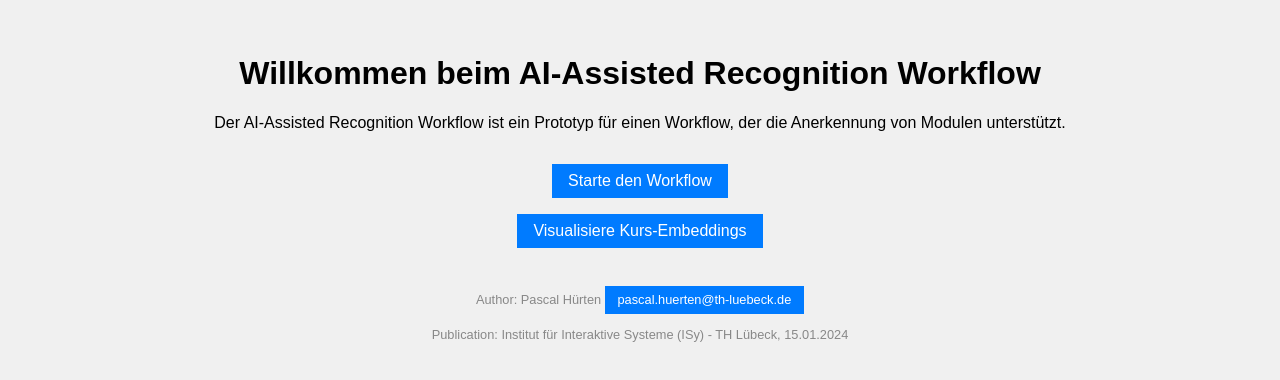
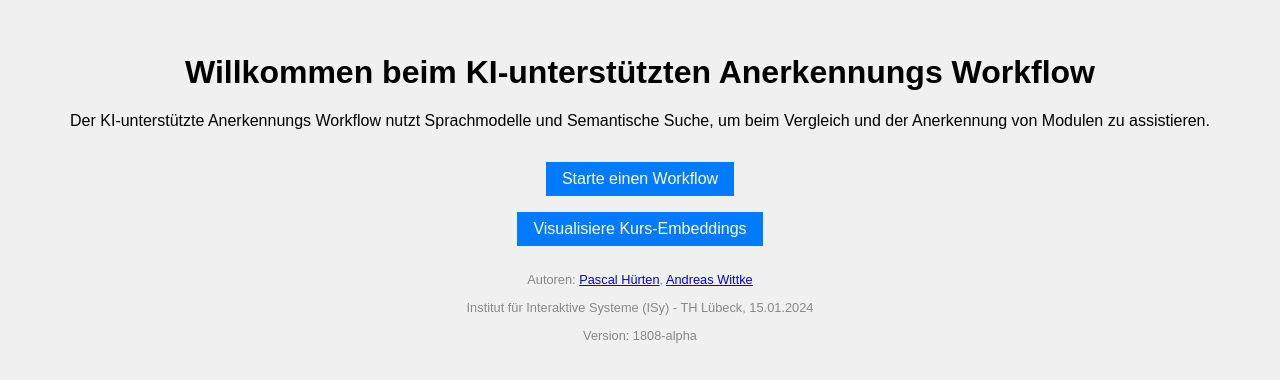
Before and after one commit to pascalhuerten/recog-ai-demo, a plain HTML site: page templates/index.html in a window 1280 px wide. Shown: the part 206-586 px from the top of the page. Drawn offline with Linux system fonts and the light colour scheme.

Commit message:
Update content and styling of index.html

```diff
--- a/templates/index.html
+++ b/templates/index.html
@@ -2,7 +2,7 @@
 <html lang="de">
 <head>
     <meta charset="UTF-8">
-    <title>AI-Assisted Recognition Workflow</title>
+    <title>KI Anerkennungs Workflow</title>
     <style>
         body {
             font-family: Arial, sans-serif;
@@ -17,7 +17,7 @@
         .container {
             text-align: center;
         }
-        a {
+        .button {
             display: inline-block;
             margin-top: 1em;
             padding: 0.5em 1em;
@@ -25,7 +25,7 @@
             color: white;
             text-decoration: none;
         }
-        a:hover {
+        .button:hover {
             background-color: #0056b3;
         }
         .metadata {
@@ -37,14 +37,15 @@
 </head>
 <body>
     <div class="container">
-        <h1>Willkommen beim AI-Assisted Recognition Workflow</h1>
-        <p>Der AI-Assisted Recognition Workflow ist ein Prototyp für einen Workflow, der die Anerkennung von Modulen unterstützt.</p>
-        <a href="/find_module">Starte den Workflow</a>
+        <h1>Willkommen beim KI-unterstützten Anerkennungs Workflow</h1>
+        <p>Der KI-unterstützte Anerkennungs Workflow nutzt Sprachmodelle und Semantische Suche, um beim Vergleich und der Anerkennung von Modulen zu assistieren.</p>
+        <a class="button" href="/find_module">Starte einen Workflow</a>
         <br>
-        <a href="/visualize">Visualisiere Kurs-Embeddings</a>
+        <a class="button" href="/visualize">Visualisiere Kurs-Embeddings</a>
         <div class="metadata">
-            <p>Author: Pascal Hürten <a href="mailto:pascal.huerten@th-luebeck.de">pascal.huerten@th-luebeck.de</a></p>
-            <p>Publication: Institut für Interaktive Systeme (ISy) - TH Lübeck, 15.01.2024</p>
+            <p>Autoren: <a href="mailto:pascal.huerten@th-luebeck.de">Pascal Hürten</a>, <a href="mailto:andreas.wittke@th-luebeck.de">Andreas Wittke</a></p>
+            <p>Institut für Interaktive Systeme (ISy) - TH Lübeck, 15.01.2024</p>
+            <p>Version: 1808-alpha</p>
         </div>
     </div>
 </body>
```
